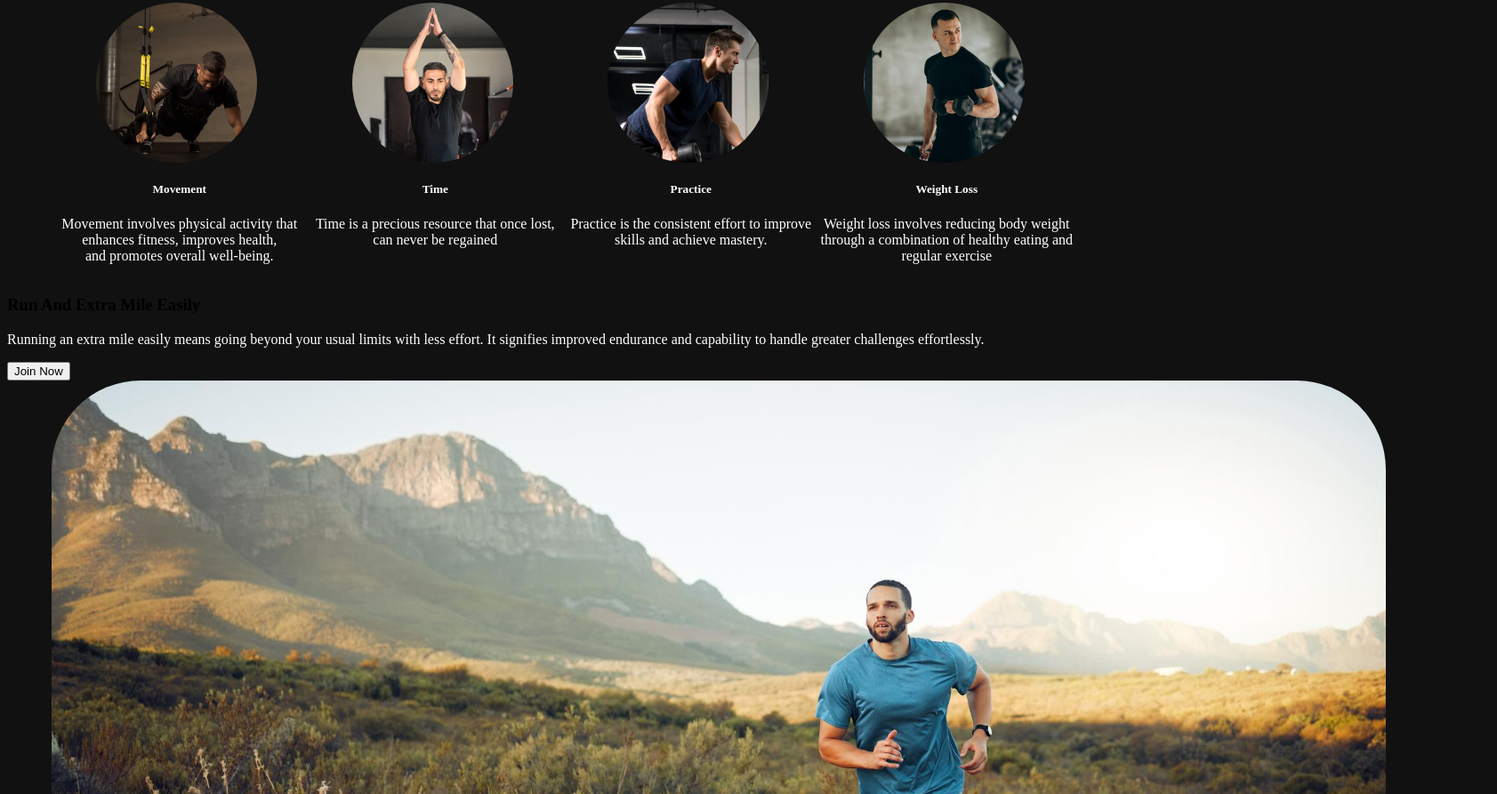
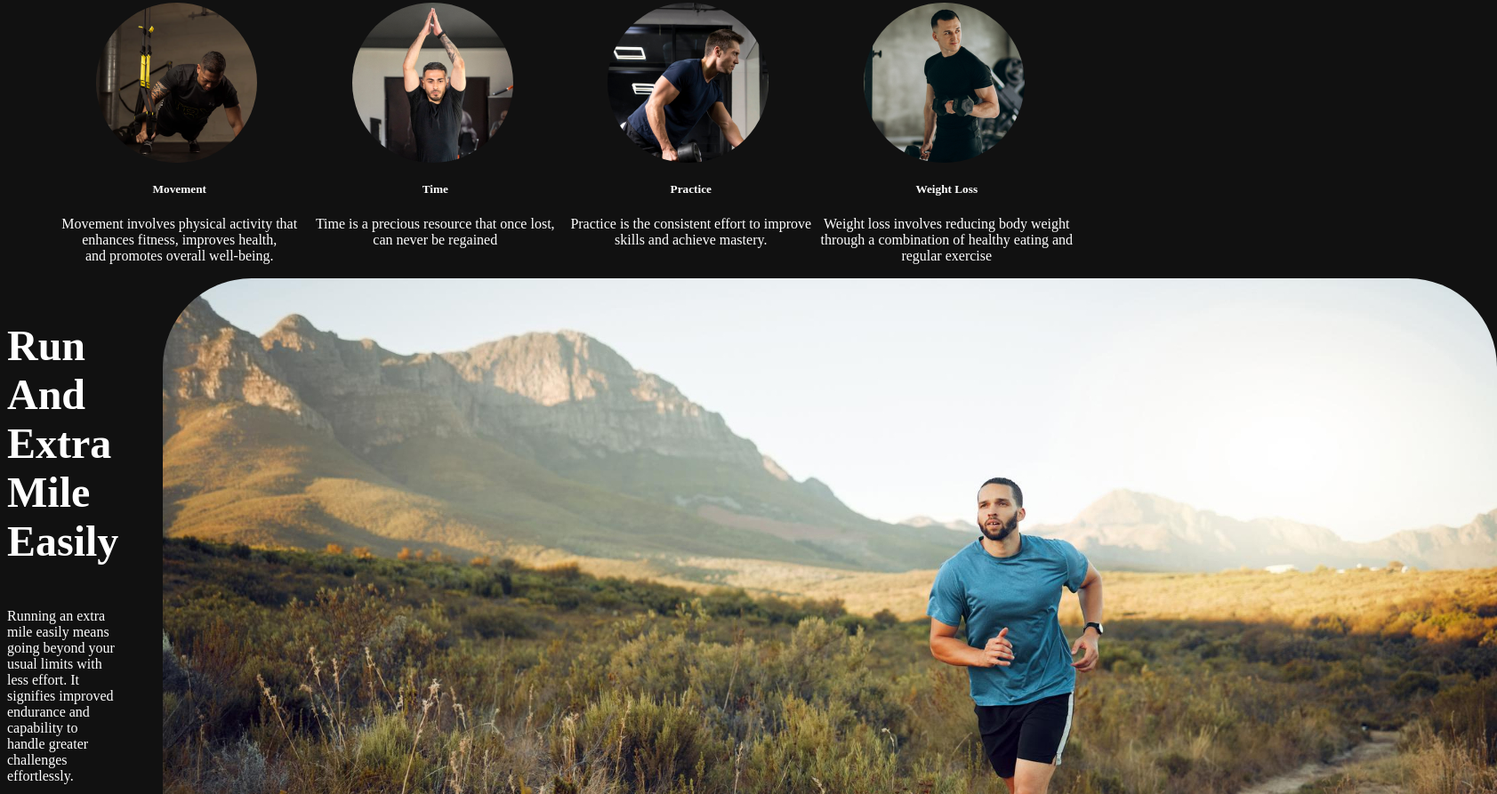
Before and after one commit to Rezuan17/web-dev-second-project, a plain HTML site: page index.html in a window 1280 px wide. Shown: the part 1027-1920 px from the top of the page at 89% size, 1683 px wide, since content can reach past the window. Drawn offline with Linux system fonts and the light colour scheme.

Commit message:
added the new content and image

```diff
--- a/styles/project.css
+++ b/styles/project.css
@@ -113,3 +113,14 @@ font-style: oblique;
 .div-4, h5, p{
     color: #FFFFFF;
 }
+/* section-3rd */
+
+.Run-container{
+    display: flex;
+   color: #FFFFFF;
+}
+.run-head{
+    font-weight: 600px;
+    font-size: 3rem;
+    counter-reset: skyblue;
+}
```
